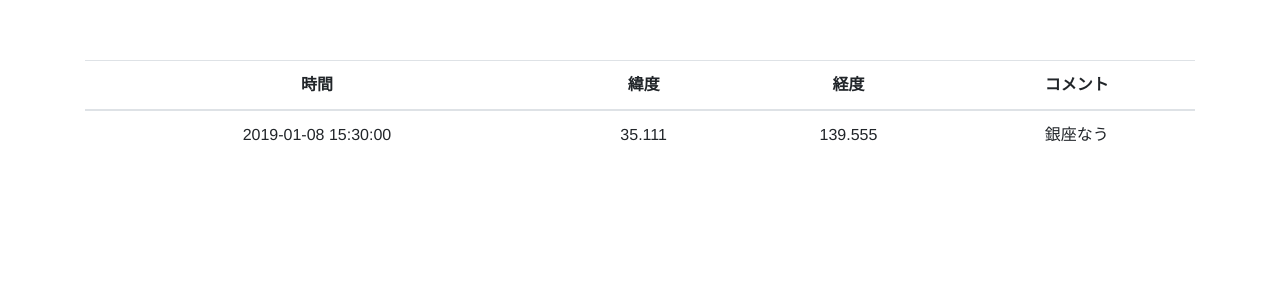
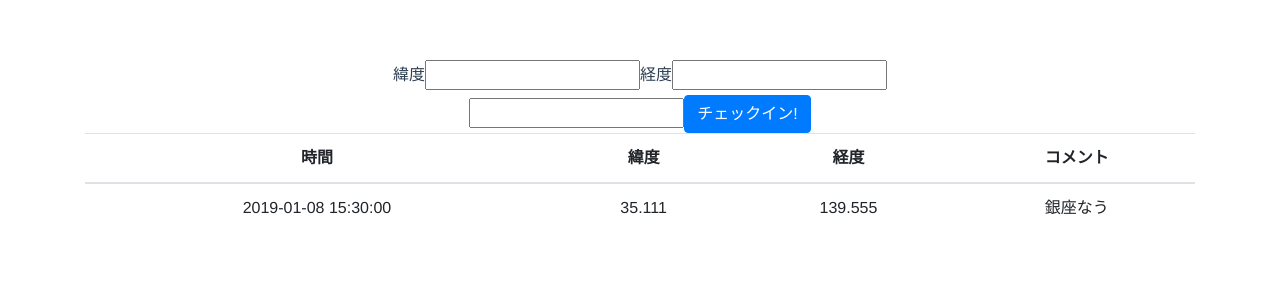
Before and after one commit to arihh/vue_record_place, a Vue app: page / in a window 1280 px wide. Shown: the top 300 px of the page. Built offline with nearby package versions, Linux system fonts and the light colour scheme.

Commit message:
CheckInの見た目だけできた

```diff
--- a/src/App.vue
+++ b/src/App.vue
@@ -1,16 +1,19 @@
 <template>
   <div id="app" class="container">
+    <CheckIn/>
     <List :items="places"/>
   </div>
 </template>
 
 <script>
 import store from "./store";
+import CheckIn from "./components/CheckIn.vue";
 import List from "./components/List.vue";
 
 export default {
   name: "app",
   components: {
+    CheckIn,
     List
   },
   data: () => store.state
--- /dev/null
+++ b/src/components/CheckIn.vue
@@ -0,0 +1,22 @@
+<template>
+  <div>
+    <div>
+      <label>緯度</label>
+      <input type="text" v-model="lat">
+      <label>経度</label>
+      <input type="text" v-model="lon">
+    </div>
+    <input type="text" v-model="comment">
+    <button class="checkin btn btn-primary">チェックイン!</button>
+  </div>
+</template>
+
+<script>
+export default {
+  name: "CheckIn",
+  methods: {}
+};
+</script>
+
+<style>
+</style>
```
